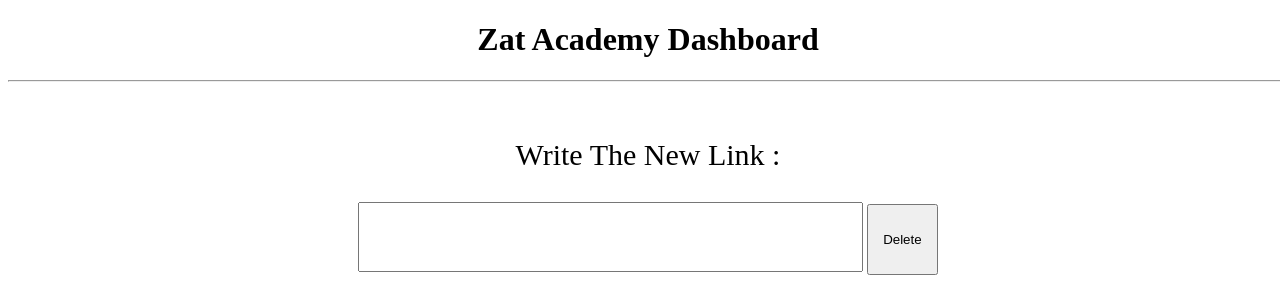
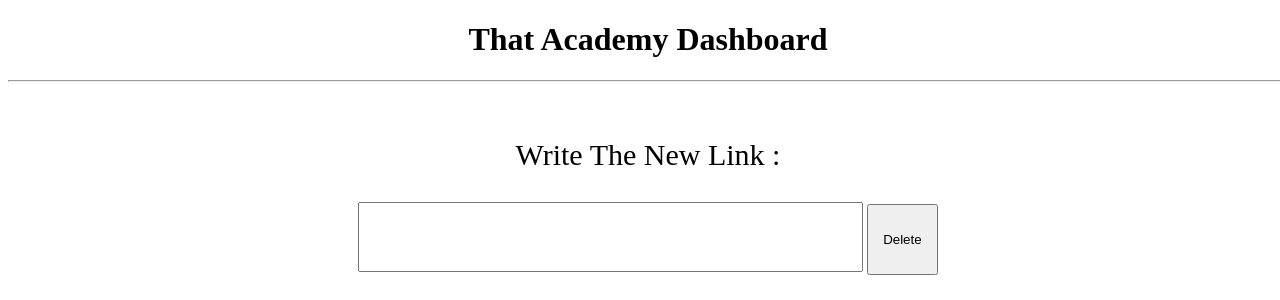
Before and after one commit to Yousefx10/StaticLinkDash, a PHP site: page /dashboard.php in a window 1280 px wide. Shown: the top 300 px of the page. Run offline with PHP 8.4, Linux system fonts and the light colour scheme.

Commit message:
edit title name

```diff
--- a/dashboard.php
+++ b/dashboard.php
@@ -84,7 +84,7 @@ $con -> multi_query($sql);
 </head>
 <body>
     <div style="text-align: center;user-select: none;" id="page1">
-        <h1>Zat Academy Dashboard</h1>
+        <h1>That Academy Dashboard</h1>
 
         <hr/><br/>
 
```
